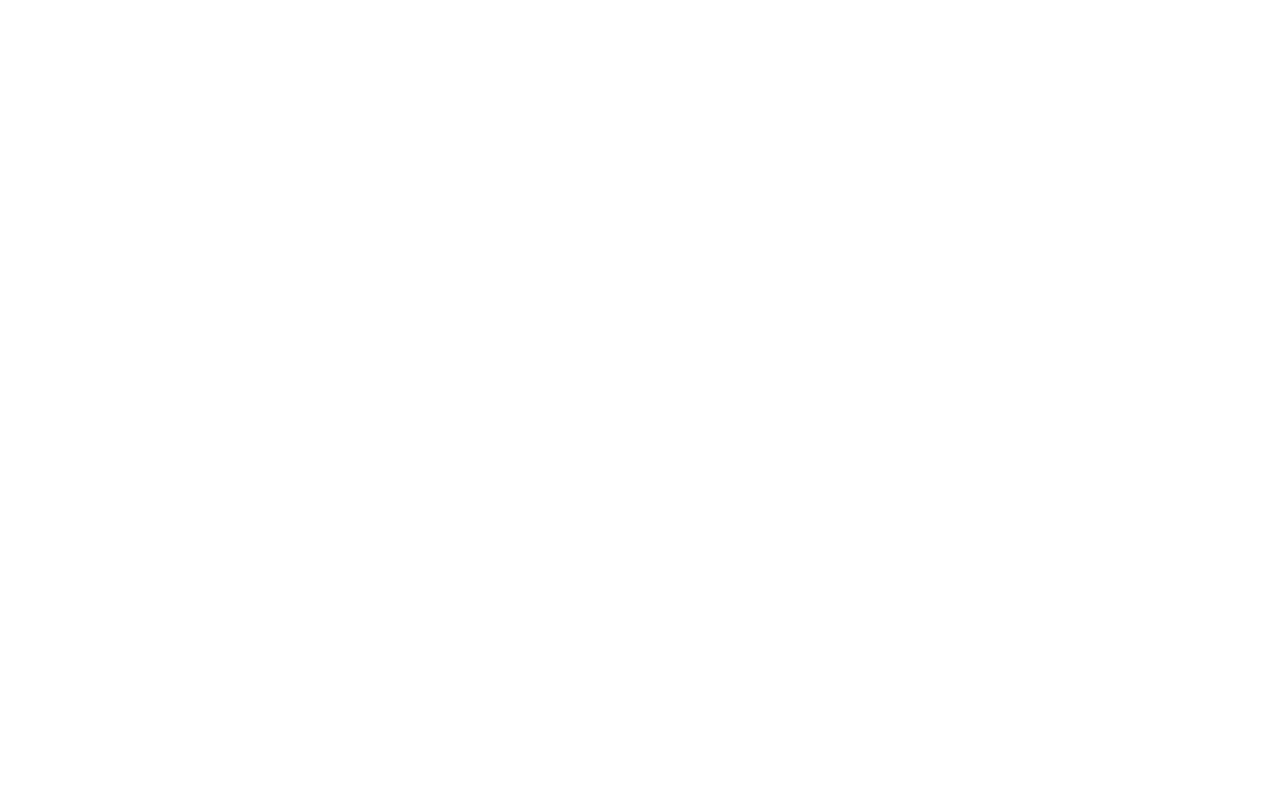
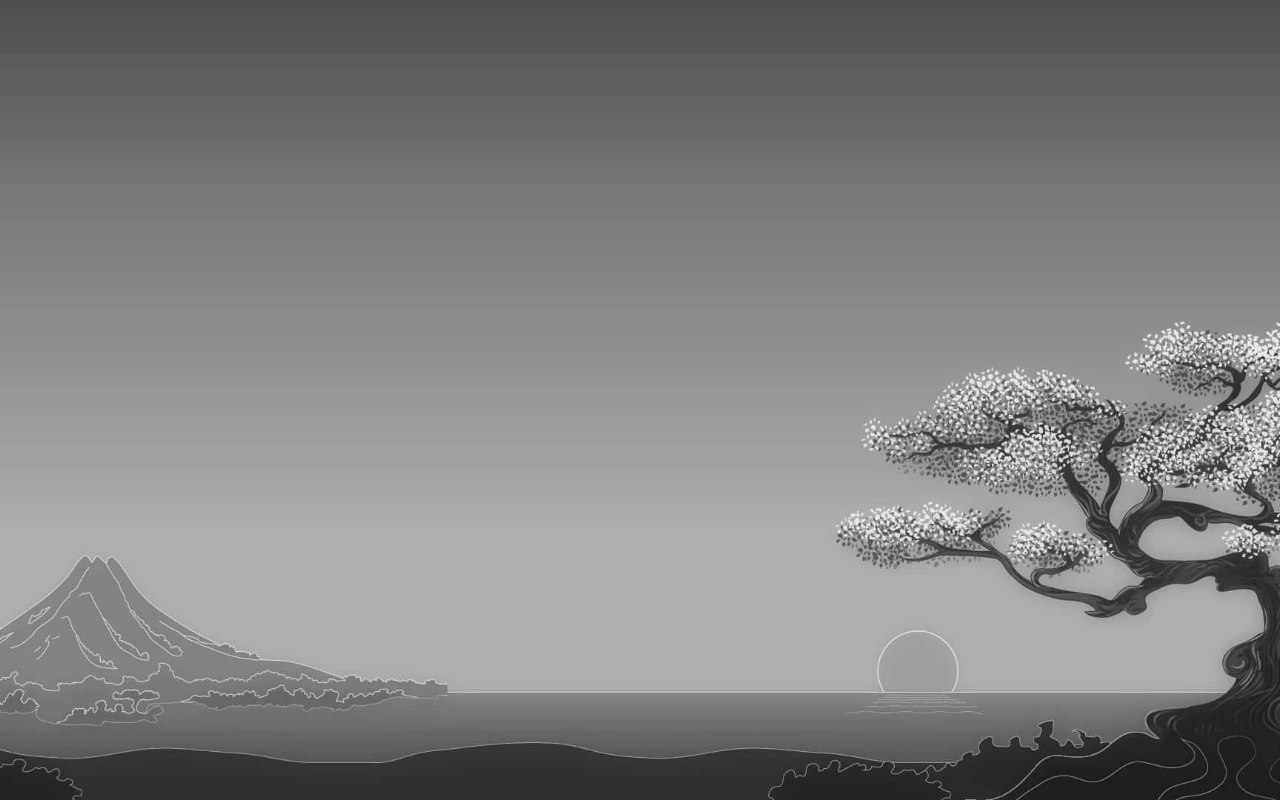
Before and after one commit to AhmedKabbej/Sakura, a website built with Vite: page Sakura/index.html in a window 1280 px wide. Built offline with nearby package versions, Linux system fonts and the light colour scheme.

Commit message:
Setup Background temporaire

```diff
--- a/Sakura/index.html
+++ b/Sakura/index.html
@@ -4,10 +4,11 @@
     <meta charset="UTF-8" />
     <link rel="icon" type="image/svg+xml" href="/vite.svg" />
     <meta name="viewport" content="width=device-width, initial-scale=1.0" />
-    <title>Vite + TS</title>
+    <title>Sakura</title>
   </head>
   <body>
     <div id="app"></div>
+    <img class="Japan" src="public/Japan.jpg" alt="">
     <script type="module" src="/src/main.ts"></script>
   </body>
 </html>
--- a/Sakura/src/style.css
+++ b/Sakura/src/style.css
@@ -0,0 +1,15 @@
+
+html{
+
+  height: 100%;
+}
+body{
+  margin: 0px;
+  padding: 0px;
+  height: 100%;
+}
+.Japan{
+  width: 100%;
+  height: 100%;
+  object-fit: cover;
+}
```
Also changed, not shown: Sakura/public/Japan.jpg (added).
